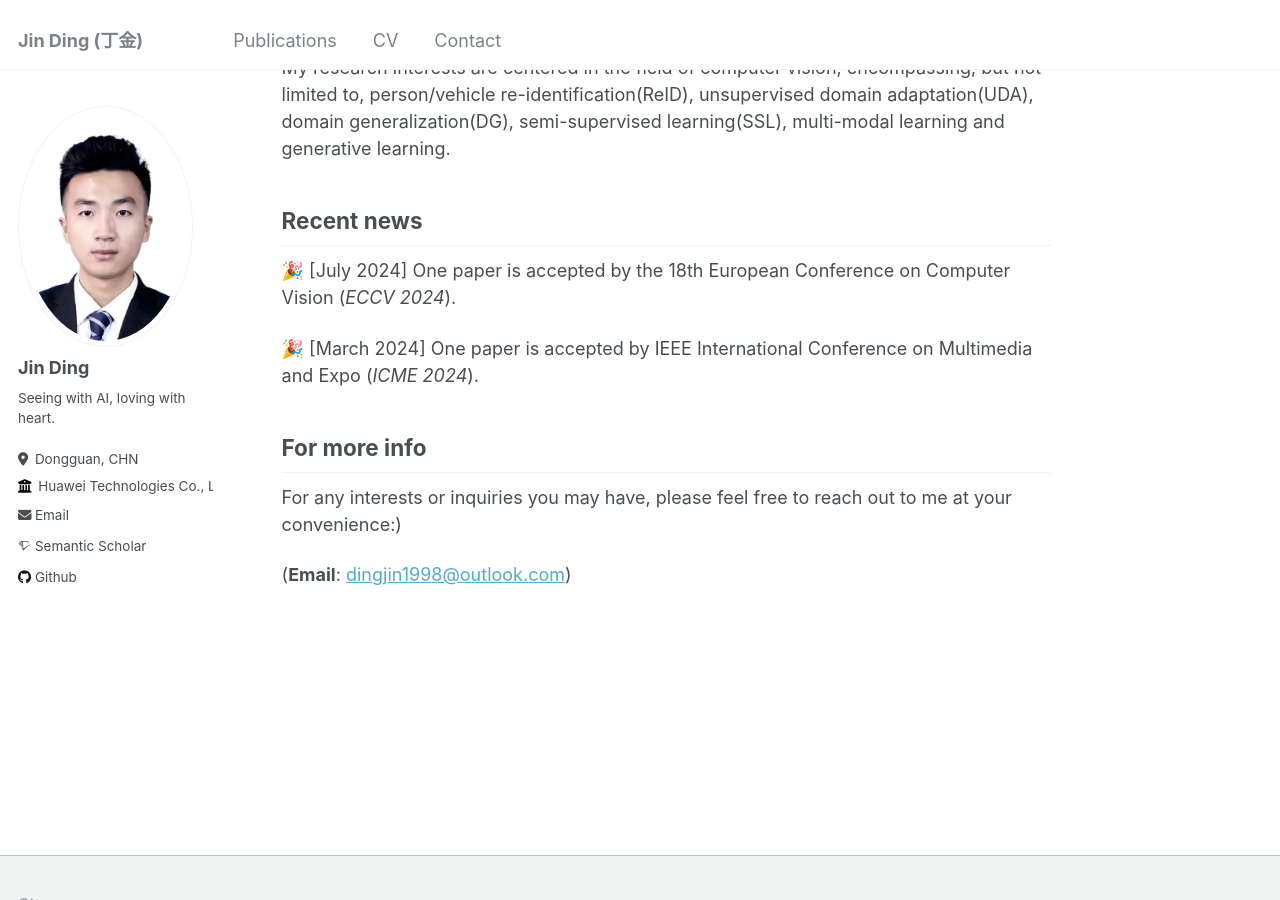
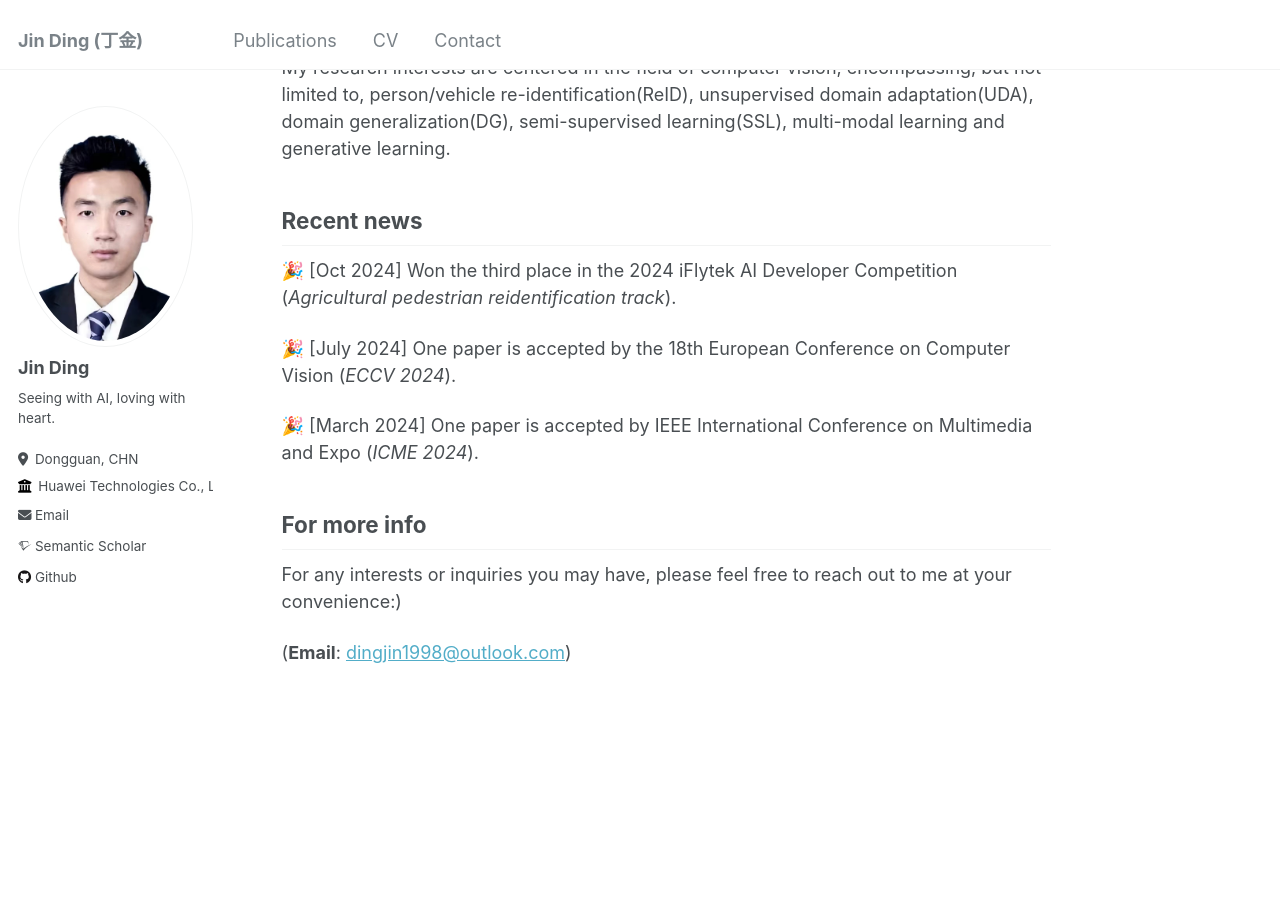
Before and after one commit to DJEddyking/djeddyking.github.io, a Jekyll site: the page built from _pages/about.md, in a window 1280 px wide and 900 px high, scrolled down 480 px. Built offline with Jekyll 4.4.1, drawn with Linux system fonts in a browser that asks for light colours; emoji names are drawn with the system emoji font; some web fonts are replaced.

Commit message:
Update about.md

```diff
--- a/_pages/about.md
+++ b/_pages/about.md
@@ -19,6 +19,8 @@ My research interests are centered in the field of computer vision, encompassing
 
 Recent news
 ------
+🎉 [Oct 2024] Won the third place in the 2024 iFlytek AI Developer Competition (<i>Agricultural pedestrian reidentification track</i>).
+
 🎉 [July 2024]  One paper is accepted by the 18th European Conference on Computer Vision (<i>ECCV 2024</i>).
 
 🎉 [March 2024] One paper is accepted by IEEE International Conference on Multimedia and Expo (<i>ICME 2024</i>).
```
